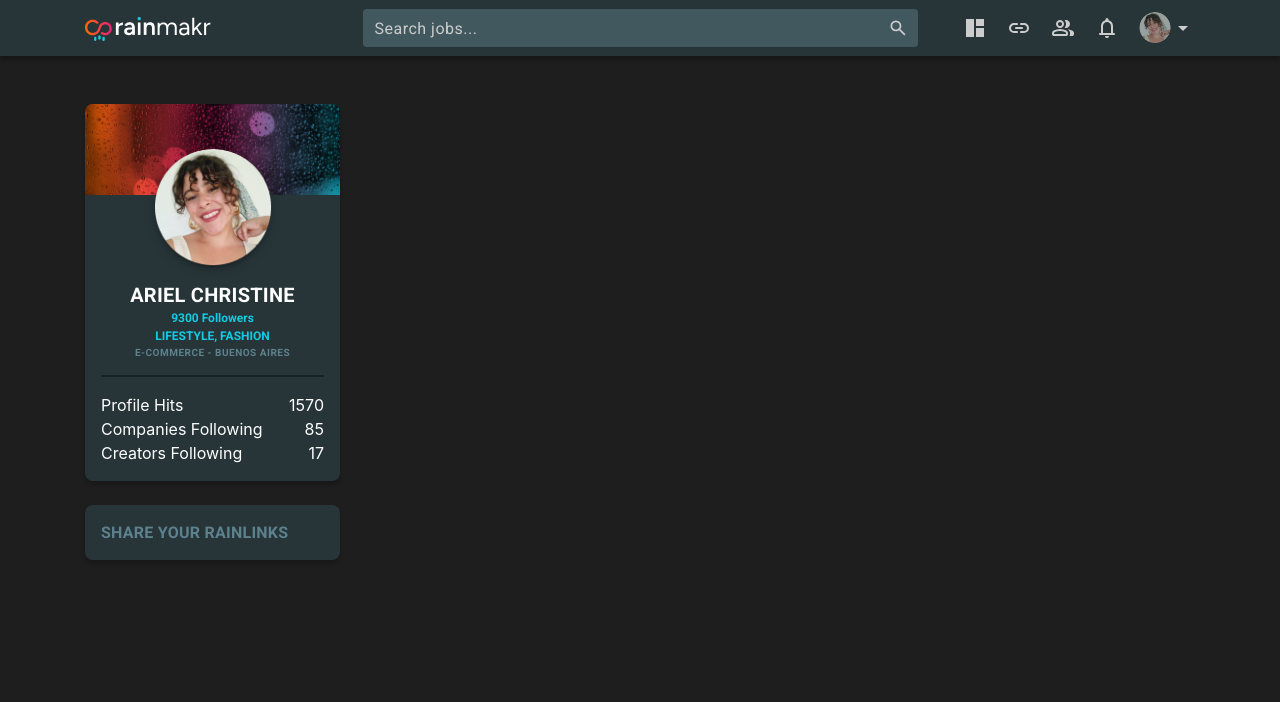
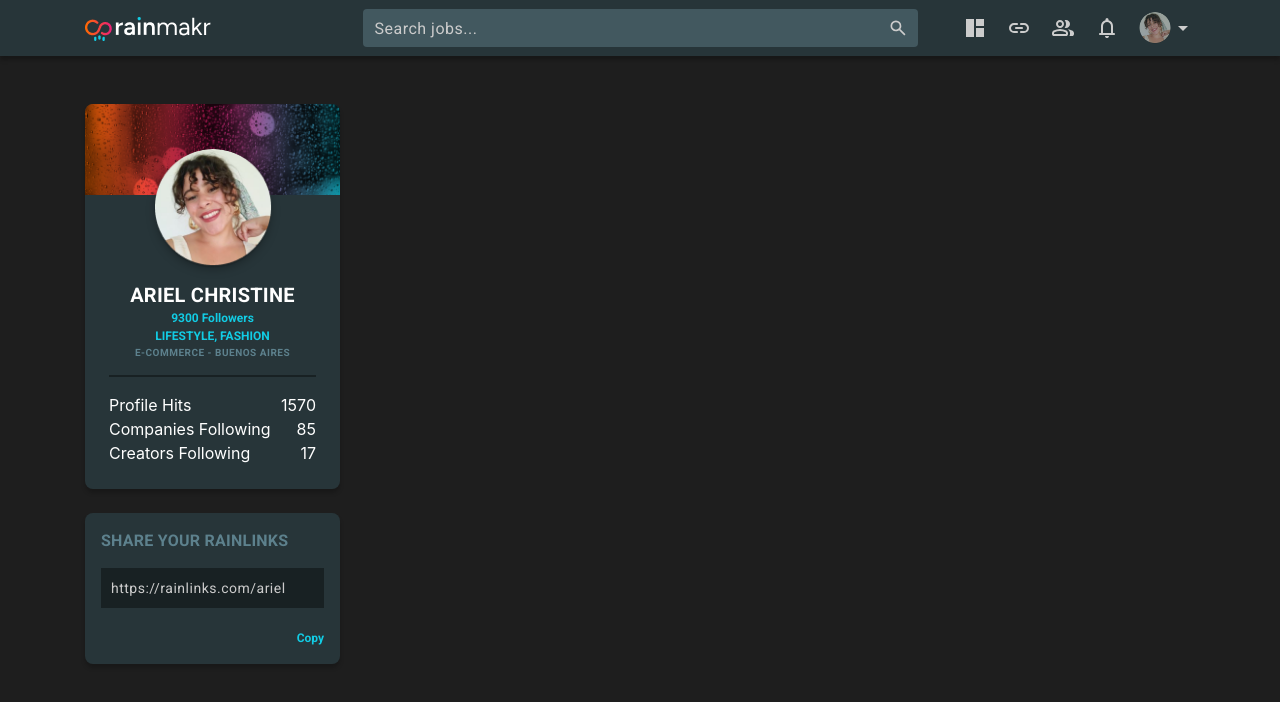
Before and after one commit to Pipinha/mandachuva-frontend, a React (Create React App) app: page /creator/profile in a window 1280 px wide. Shown: the top 702 px of the page. Built offline with nearby package versions, Linux system fonts and the light colour scheme.

Commit message:
rainlink ok

```diff
--- a/public/index.html
+++ b/public/index.html
@@ -36,7 +36,7 @@
   <link rel="shortcut icon" id="favicon" type="image/png" sizes="16x16" href="">
 </head>
 
-<body>
+<body style="height: 100vh!important;">
   <div id="root"></div>
 </body>
 
--- a/src/modules/Creator/CreatorProfile.js
+++ b/src/modules/Creator/CreatorProfile.js
@@ -1,6 +1,7 @@
 import { Component } from "react";
 import { connect } from "react-redux";
 import { withRouter } from "react-router-dom";
+import Swal from "sweetalert2";
 
 class CreatorProfile extends Component {
     constructor(props) {
@@ -11,11 +12,16 @@ class CreatorProfile extends Component {
         })
 
         this.state = {
-
+            rainlink: 'https://rainlinks.com/ariel'
         }
     }
     submit() {
 
+    }
+
+    async copyRainlink() {
+        await navigator.clipboard.writeText(this.state.rainlink);
+        Swal.fire('Success!','Rainlink copied success!')
     }
 
     render() {
@@ -25,7 +31,7 @@ class CreatorProfile extends Component {
                     <div className="row">
                         <div className="col-md-3">
                             <div className="card-custom">
-                                <div className="profile pb-3">
+                                <div className="profile pb-4">
                                     <div className="photo">
                                         <img src="/assets/img/bg-profile-card.png" alt="Rainmakr" className="img-fluid" />
                                         <img src="/assets/img/user-creator.png" alt="Rainmakr" className="main" />
@@ -34,8 +40,8 @@ class CreatorProfile extends Component {
                                     <div className="followers text-blueberry text-center mt-1">9300 Followers</div>
                                     <div className="category text-blueberry text-center mt-1">LIFESTYLE, FASHION</div>
                                     <div className="category2 text-steelo-l2 text-center mt-1">E-COMMERCE - BUENOS AIRES</div>
-                                    <div className="px-3 mt-3"><div className="sep"></div></div>
-                                    <div className="scores mt-3 px-3">
+                                    <div className="px-4 mt-3"><div className="sep"></div></div>
+                                    <div className="scores mt-3 px-4">
                                         <div className="scores-item d-flex justify-content-between">
                                             <div className="a text-white">Profile Hits</div>
                                             <div className="b text-white">1570</div>
@@ -54,6 +60,10 @@ class CreatorProfile extends Component {
                             <div className="card-custom mt-4">
                                 <div className="rainlinks p-3">
                                     <div className="title text-steelo-l2">SHARE YOUR RAINLINKS</div>
+                                    <div className="link mt-3 bg-steelo-m1 d-flex align-items-center">{this.state.rainlink}</div>
+                                    <div className="copy text-right mt-3">
+                                        <span className="text-blueberry" onClick={_=>this.copyRainlink()}>Copy</span>
+                                    </div>
                                 </div>
                             </div>
                         </div>
--- a/src/styles/Base.css
+++ b/src/styles/Base.css
@@ -2,7 +2,11 @@ body,
 html,
 #root {
     height  : 100%;
-    overflow: hidden;
+    overflow: hidden !important;
+}
+
+body.swal2-height-auto {
+    height: 100% !important
 }
 
 /*
@@ -366,6 +370,27 @@ font-family: 'Roboto Condensed', sans-serif;
     text-transform: uppercase;
 }
 
+.card-custom .rainlinks .link {
+    height        : 40px;
+    font-family   : 'Roboto';
+    font-style    : normal;
+    font-weight   : 400;
+    font-size     : 14px;
+    line-height   : 16px;
+    letter-spacing: 0.5px;
+    color         : #CCCCCC;
+    text-indent   : 10px;
+}
+
+.card-custom .rainlinks .copy span {
+    font-family: 'Roboto';
+    font-style : normal;
+    font-weight: 700;
+    font-size  : 12px;
+    line-height: 14px;
+    cursor     : pointer;
+}
+
 /* TYPE FAMILY */
 h1 {
     font-size     : 74px;
@@ -541,6 +566,10 @@ a.text-gray-30:hover {
     background-color: #273539;
 }
 
+.bg-steelo-m1 {
+    background-color: #182123;
+}
+
 .bg-steelo-m2 {
     background-color: #0E181A;
 }
```
